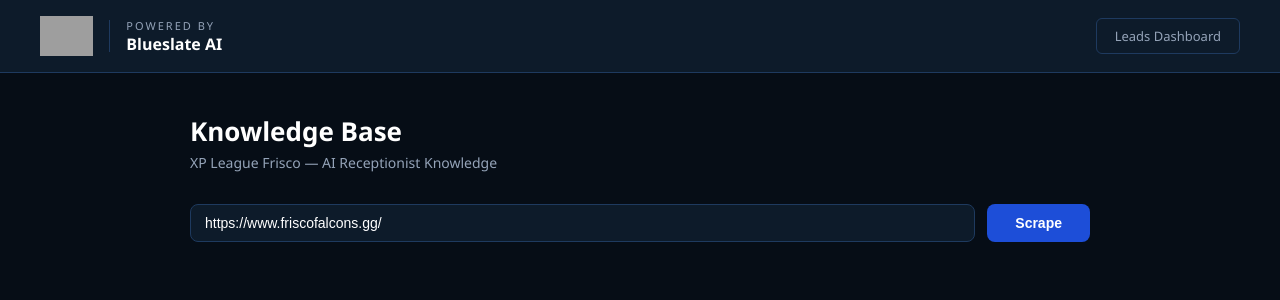
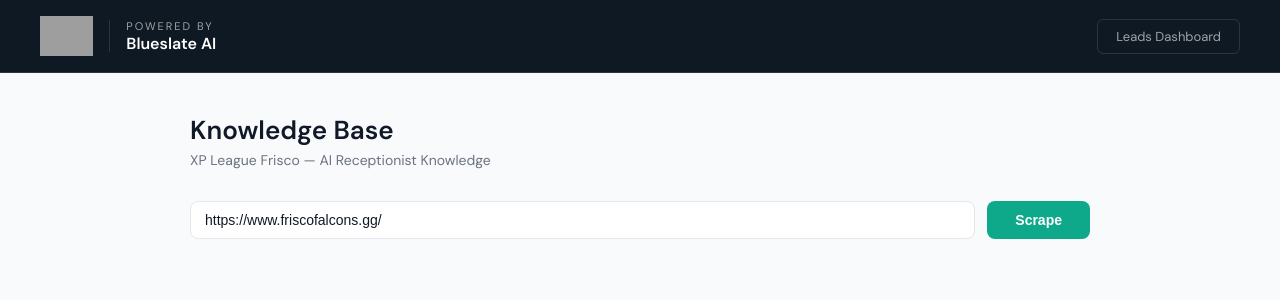
Before and after one commit to Sejal135/blueslate, a Next.js app in the folder frontend/: page / in a window 1280 px wide. Shown: the top 300 px of the page. Built offline with nearby package versions, Linux system fonts and the light colour scheme; grey boxes are pictures that could not be loaded.

Commit message:
Adding the design tokens according to the spec palette and accordingly changing the current two dashbpards, KB and leads

```diff
--- /dev/null
+++ b/frontend/src/app/globals.css
@@ -0,0 +1,20 @@
+/* Blueslate v2.0 design tokens (spec §10) */
+@import url('https://fonts.googleapis.com/css2?family=DM+Mono:wght@400&family=DM+Sans:wght@400;500;600&family=DM+Serif+Display&display=swap');
+
+:root {
+  --brand-slate:    #0F1923;
+  --brand-teal:     #0EA98B;
+  --brand-blue:     #1A6CF0;
+  --brand-coral:    #F05A36;
+  --brand-amber:    #F5A623;
+  --text-primary:   #111827;
+  --text-secondary: #374151;
+  --text-muted:     #6B7280;
+  --surface-base:   #FFFFFF;
+  --surface-subtle: #F8FAFC;
+  --border-default: #E5E7EB;
+
+  --font-display: 'DM Serif Display', serif;
+  --font-sans:    'DM Sans', system-ui, sans-serif;
+  --font-mono:    'DM Mono', ui-monospace, monospace;
+}
--- a/frontend/src/app/layout.tsx
+++ b/frontend/src/app/layout.tsx
@@ -1,4 +1,5 @@
 import type { Metadata } from "next";
+import "./globals.css";
 
 export const metadata: Metadata = {
   title: "Blueslate — XP League Frisco",
@@ -12,7 +13,7 @@ export default function RootLayout({
 }) {
   return (
     <html lang="en">
-      <body style={{ margin: 0, padding: 0, background: "#060d16" }}>
+      <body style={{ margin: 0, padding: 0, background: "#060d16", fontFamily: "var(--font-sans)" }}>
         {children}
       </body>
     </html>
--- a/frontend/src/app/page.tsx
+++ b/frontend/src/app/page.tsx
@@ -1,6 +1,7 @@
 "use client"
 import { useState } from "react"
 import Link from "next/link"
+import { tokens } from "./tokens"
 
 interface Program {
   name: string
@@ -96,8 +97,8 @@ export default function Dashboard() {
   }
 
   const navStyle = {
-    background: "#0d1b2a",
-    borderBottom: "1px solid #1e3a5f",
+    background: tokens.brandSlate,
+    borderBottom: "1px solid rgba(255,255,255,0.12)",
     padding: "16px 40px",
     display: "flex",
     alignItems: "center",
@@ -106,14 +107,14 @@ export default function Dashboard() {
 
   const pageStyle = {
     minHeight: "100vh",
-    background: "#060d16",
-    color: "white",
-    fontFamily: "'Segoe UI', sans-serif",
+    background: tokens.surfaceSubtle,
+    color: tokens.textPrimary,
+    fontFamily: tokens.fontSans,
   }
 
   const cardStyle = {
-    background: "#0d1b2a",
-    border: "1px solid #1e3a5f",
+    background: tokens.surfaceBase,
+    border: "1px solid " + tokens.borderDefault,
     borderRadius: 10,
     padding: 24,
     marginBottom: 24,
@@ -122,7 +123,7 @@ export default function Dashboard() {
   const labelStyle = {
     display: "block" as const,
     fontSize: 12,
-    color: "#94a3b8",
+    color: tokens.textMuted,
     marginBottom: 6,
     textTransform: "uppercase" as const,
     letterSpacing: 1,
@@ -131,14 +132,14 @@ export default function Dashboard() {
   const textareaStyle = {
     width: "100%",
     padding: "10px 14px",
-    background: "#060d16",
-    border: "1px solid #1e3a5f",
+    background: tokens.surfaceSubtle,
+    border: "1px solid " + tokens.borderDefault,
     borderRadius: 6,
     fontSize: 14,
-    color: "white",
+    color: tokens.textPrimary,
     resize: "vertical" as const,
     boxSizing: "border-box" as const,
-    fontFamily: "'Segoe UI', sans-serif",
+    fontFamily: tokens.fontSans,
   }
 
   return (
@@ -150,9 +151,9 @@ export default function Dashboard() {
             alt="XP League Frisco"
             style={{ height: 40, objectFit: "contain" }}
           />
-          <div style={{ width: 1, height: 32, background: "#1e3a5f" }} />
+          <div style={{ width: 1, height: 32, background: "rgba(255,255,255,0.12)" }} />
           <div>
-            <p style={{ margin: 0, fontSize: 11, color: "#94a3b8", letterSpacing: 2, textTransform: "uppercase" }}>
+            <p style={{ margin: 0, fontSize: 11, color: "rgba(255,255,255,0.6)", letterSpacing: 2, textTransform: "uppercase" }}>
               Powered by
             </p>
             <p style={{ margin: 0, fontSize: 16, fontWeight: "bold", color: "white" }}>
@@ -165,8 +166,8 @@ export default function Dashboard() {
           style={{
             padding: "8px 18px",
             background: "transparent",
-            color: "#94a3b8",
-            border: "1px solid #1e3a5f",
+            color: "rgba(255,255,255,0.6)",
+            border: "1px solid rgba(255,255,255,0.12)",
             borderRadius: 6,
             fontSize: 13,
             textDecoration: "none"
@@ -178,10 +179,10 @@ export default function Dashboard() {
 
       <main style={{ maxWidth: 900, margin: "0 auto", padding: "40px 24px" }}>
         <div style={{ marginBottom: 32 }}>
-          <h1 style={{ fontSize: 26, fontWeight: "bold", margin: "0 0 4px", color: "white" }}>
+          <h1 style={{ fontSize: 26, fontWeight: "bold", margin: "0 0 4px", color: tokens.textPrimary }}>
             Knowledge Base
           </h1>
-          <p style={{ color: "#94a3b8", margin: 0, fontSize: 14 }}>
+          <p style={{ color: tokens.textMuted, margin: 0, fontSize: 14 }}>
             XP League Frisco — AI Receptionist Knowledge
           </p>
         </div>
@@ -195,11 +196,11 @@ export default function Dashboard() {
             style={{
               flex: 1,
               padding: "10px 14px",
-              background: "#0d1b2a",
-              border: "1px solid #1e3a5f",
+              background: tokens.surfaceBase,
+              border: "1px solid " + tokens.borderDefault,
               borderRadius: 8,
               fontSize: 14,
-              color: "white",
+              color: tokens.textPrimary,
             }}
           />
           <button
@@ -207,8 +208,8 @@ export default function Dashboard() {
             disabled={loading}
             style={{
               padding: "10px 28px",
-              background: loading ? "#1e3a5f" : "#1d4ed8",
-              color: "white",
+              background: loading ? tokens.borderDefault : tokens.brandTeal,
+              color: loading ? tokens.textMuted : "white",
               border: "none",
               borderRadius: 8,
               cursor: loading ? "not-allowed" : "pointer",
@@ -237,9 +238,9 @@ export default function Dashboard() {
           <div style={{
             padding: 24,
             textAlign: "center",
-            color: "#94a3b8",
-            background: "#0d1b2a",
-            border: "1px solid #1e3a5f",
+            color: tokens.textMuted,
+            background: tokens.surfaceBase,
+            border: "1px solid " + tokens.borderDefault,
             borderRadius: 8,
             marginBottom: 24
           }}>
@@ -249,12 +250,12 @@ export default function Dashboard() {
 
         {knowledge && (
           <div>
-            <h2 style={{ fontSize: 18, fontWeight: "bold", marginBottom: 24, color: "white" }}>
+            <h2 style={{ fontSize: 18, fontWeight: "bold", marginBottom: 24, color: tokens.textPrimary }}>
               Extracted Knowledge
             </h2>
 
             <div style={cardStyle}>
-              <h3 style={{ fontSize: 14, fontWeight: "600", marginBottom: 20, color: "#60a5fa", textTransform: "uppercase", letterSpacing: 1 }}>
+              <h3 style={{ fontSize: 14, fontWeight: "600", marginBottom: 20, color: tokens.brandBlue, textTransform: "uppercase", letterSpacing: 1 }}>
                 Basic Info
               </h3>
               {[
@@ -279,18 +280,18 @@ export default function Dashboard() {
             </div>
 
             <div style={cardStyle}>
-              <h3 style={{ fontSize: 14, fontWeight: "600", marginBottom: 16, color: "#60a5fa", textTransform: "uppercase", letterSpacing: 1 }}>
+              <h3 style={{ fontSize: 14, fontWeight: "600", marginBottom: 16, color: tokens.brandBlue, textTransform: "uppercase", letterSpacing: 1 }}>
                 Games Offered
               </h3>
               <div style={{ display: "flex", flexWrap: "wrap", gap: 8 }}>
                 {knowledge.games_offered.map((game, i) => (
                   <span key={i} style={{
                     padding: "6px 14px",
-                    background: "#1d4ed820",
-                    color: "#60a5fa",
+                    background: `color-mix(in srgb, ${tokens.brandTeal} 12%, transparent)`,
+                    color: tokens.brandBlue,
                     borderRadius: 20,
                     fontSize: 13,
-                    border: "1px solid #1d4ed840"
+                    border: `1px solid color-mix(in srgb, ${tokens.brandTeal} 25%, transparent)`
                   }}>
                     {game}
                   </span>
@@ -299,59 +300,59 @@ export default function Dashboard() {
             </div>
 
             <div style={cardStyle}>
-              <h3 style={{ fontSize: 14, fontWeight: "600", marginBottom: 16, color: "#60a5fa", textTransform: "uppercase", letterSpacing: 1 }}>
+              <h3 style={{ fontSize: 14, fontWeight: "600", marginBottom: 16, color: tokens.brandBlue, textTransform: "uppercase", letterSpacing: 1 }}>
                 Programs
               </h3>
               {knowledge.programs.map((program, i) => (
                 <div key={i} style={{
                   padding: 16,
-                  border: "1px solid #1e3a5f",
+                  border: "1px solid " + tokens.borderDefault,
                   borderRadius: 8,
                   marginBottom: 12,
-                  background: "#060d16"
+                  background: tokens.surfaceSubtle
                 }}>
-                  <p style={{ fontWeight: "bold", marginBottom: 4, color: "white" }}>{program.name}</p>
-                  <p style={{ fontSize: 13, color: "#94a3b8", marginBottom: 4 }}>{program.description}</p>
-                  <p style={{ fontSize: 13, color: "#22c55e" }}>{program.price}</p>
-                  <p style={{ fontSize: 13, color: "#94a3b8" }}>{program.schedule}</p>
+                  <p style={{ fontWeight: "bold", marginBottom: 4, color: tokens.textPrimary }}>{program.name}</p>
+                  <p style={{ fontSize: 13, color: tokens.textMuted, marginBottom: 4 }}>{program.description}</p>
+                  <p style={{ fontSize: 13, color: tokens.brandTeal }}>{program.price}</p>
+                  <p style={{ fontSize: 13, color: tokens.textMuted }}>{program.schedule}</p>
                 </div>
               ))}
             </div>
 
             <div style={cardStyle}>
-              <h3 style={{ fontSize: 14, fontWeight: "600", marginBottom: 16, color: "#60a5fa", textTransform: "uppercase", letterSpacing: 1 }}>
+              <h3 style={{ fontSize: 14, fontWeight: "600", marginBottom: 16, color: tokens.brandBlue, textTransform: "uppercase", letterSpacing: 1 }}>
                 Birthday Parties
               </h3>
               {knowledge.birthday_parties.map((party, i) => (
                 <div key={i} style={{
                   padding: 16,
-                  border: "1px solid #1e3a5f",
+                  border: "1px solid " + tokens.borderDefault,
                   borderRadius: 8,
                   marginBottom: 12,
-                  background: "#060d16"
+                  background: tokens.surfaceSubtle
                 }}>
-                  <p style={{ fontWeight: "bold", marginBottom: 4, color: "white" }}>{party.package_name}</p>
-                  <p style={{ fontSize: 13, color: "#22c55e", marginBottom: 4 }}>{party.price}</p>
-                  <p style={{ fontSize: 13, color: "#94a3b8" }}>{party.details}</p>
+                  <p style={{ fontWeight: "bold", marginBottom: 4, color: tokens.textPrimary }}>{party.package_name}</p>
+                  <p style={{ fontSize: 13, color: tokens.brandTeal, marginBottom: 4 }}>{party.price}</p>
+                  <p style={{ fontSize: 13, color: tokens.textMuted }}>{party.details}</p>
                 </div>
               ))}
             </div>
 
             <div style={cardStyle}>
-              <h3 style={{ fontSize: 14, fontWeight: "600", marginBottom: 16, color: "#60a5fa", textTransform: "uppercase", letterSpacing: 1 }}>
+              <h3 style={{ fontSize: 14, fontWeight: "600", marginBottom: 16, color: tokens.brandBlue, textTransform: "uppercase", letterSpacing: 1 }}>
                 Staff
               </h3>
               <div style={{ display: "flex", flexWrap: "wrap", gap: 12 }}>
                 {knowledge.staff.map((member, i) => (
                   <div key={i} style={{
                     padding: "10px 16px",
-                    border: "1px solid #1e3a5f",
+                    border: "1px solid " + tokens.borderDefault,
                     borderRadius: 8,
                     minWidth: 180,
-                    background: "#060d16"
+                    background: tokens.surfaceSubtle
                   }}>
-                    <p style={{ fontWeight: "bold", fontSize: 14, margin: "0 0 4px", color: "white" }}>{member.name}</p>
-                    <p style={{ fontSize: 12, color: "#94a3b8", margin: 0 }}>{member.role}</p>
+                    <p style={{ fontWeight: "bold", fontSize: 14, margin: "0 0 4px", color: tokens.textPrimary }}>{member.name}</p>
+                    <p style={{ fontSize: 12, color: tokens.textMuted, margin: 0 }}>{member.role}</p>
                   </div>
                 ))}
               </div>
@@ -363,8 +364,8 @@ export default function Dashboard() {
                 disabled={saving}
                 style={{
                   padding: "12px 32px",
-                  background: saving ? "#1e3a5f" : "#059669",
-                  color: "white",
+                  background: saving ? tokens.borderDefault : tokens.brandTeal,
+                  color: saving ? tokens.textMuted : "white",
                   border: "none",
                   borderRadius: 8,
                   cursor: saving ? "not-allowed" : "pointer",
@@ -375,7 +376,7 @@ export default function Dashboard() {
                 {saving ? "Saving..." : "Save to Knowledge Base"}
               </button>
               {saved && (
-                <span style={{ color: "#22c55e", fontSize: 14 }}>
+                <span style={{ color: tokens.brandTeal, fontSize: 14 }}>
                   ✓ Saved successfully
                 </span>
               )}
--- /dev/null
+++ b/frontend/src/app/tokens.ts
@@ -0,0 +1,18 @@
+// Blueslate v2.0 design tokens. Source of truth: globals.css :root.
+// Use in inline styles: style={{ color: tokens.brandTeal }}
+export const tokens = {
+    brandSlate:    "var(--brand-slate)",
+    brandTeal:     "var(--brand-teal)",
+    brandBlue:     "var(--brand-blue)",
+    brandCoral:    "var(--brand-coral)",
+    brandAmber:    "var(--brand-amber)",
+    textPrimary:   "var(--text-primary)",
+    textSecondary: "var(--text-secondary)",
+    textMuted:     "var(--text-muted)",
+    surfaceBase:   "var(--surface-base)",
+    surfaceSubtle: "var(--surface-subtle)",
+    borderDefault: "var(--border-default)",
+    fontDisplay:   "var(--font-display)",
+    fontSans:      "var(--font-sans)",
+    fontMono:      "var(--font-mono)",
+  } as const;
```
Also changed, not shown: frontend/src/app/leads/page.tsx (+48 -47 lines).
